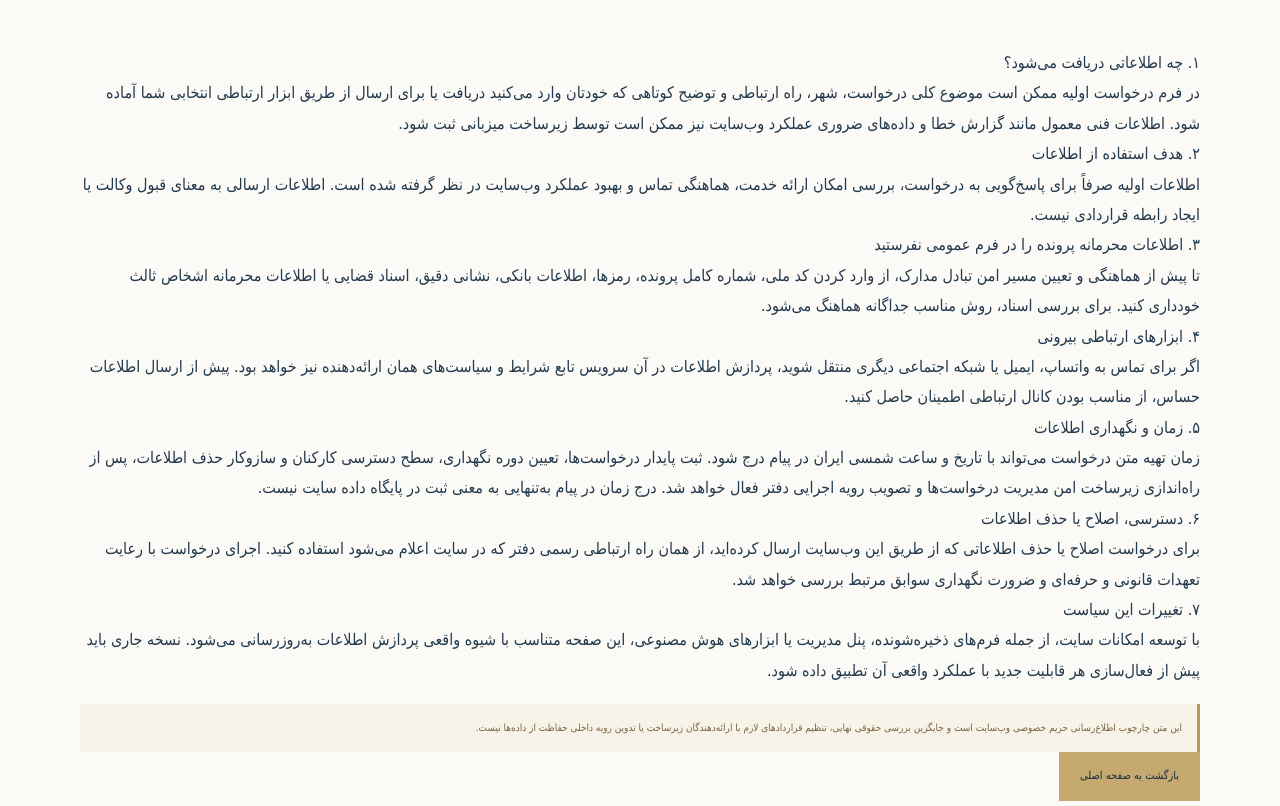
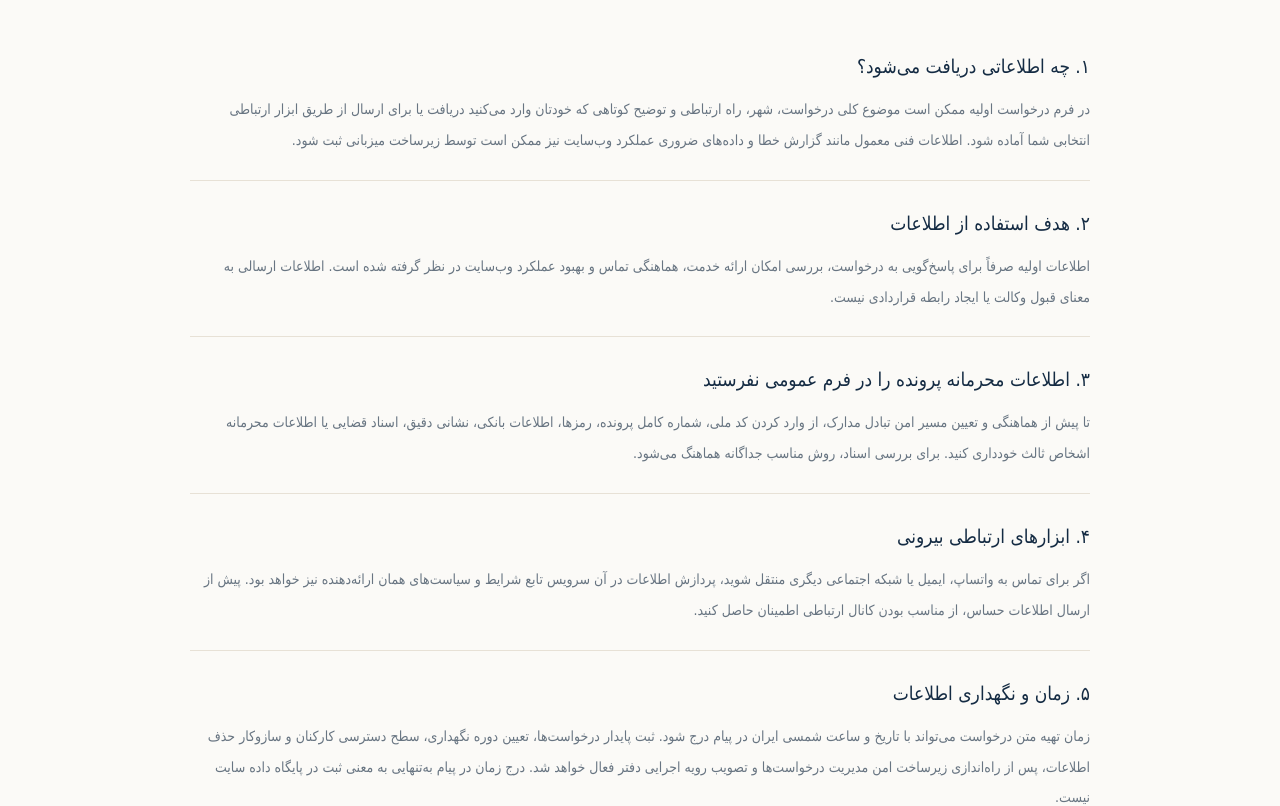
Before and after one commit to ahmadmousavi5908-crypto/vakilsite, a Next.js app: page /privacy in a window 1280 px wide. Shown: the part 580-1386 px from the top of the page. Built offline with nearby package versions, Linux system fonts and the light colour scheme; no server answers.

Commit message:
Style the privacy policy page

```diff
--- a/src/app/globals.css
+++ b/src/app/globals.css
@@ -364,3 +364,12 @@ button,input,select,textarea{font:inherit}
 .lawyer-entry{background:linear-gradient(140deg,#fffefa,#f0f4f5)}
 @media(max-width:800px){.feature-tool-grid{grid-template-columns:1fr 1fr}.ai-request-layout{grid-template-columns:1fr;gap:25px}.feature-hero{padding:65px 0}.feature-hero h1{font-size:34px}.feature-entry-section{padding:60px 0}}
 @media(max-width:560px){.feature-container{width:min(100% - 32px,560px)}.feature-nav{height:60px;padding:0 16px;font-size:9px}.feature-hero{padding:55px 0}.feature-hero h1{font-size:29px}.feature-hero p{font-size:12px}.feature-tool-grid,.ai-steps,.feature-entry-grid,.feature-form-grid{grid-template-columns:1fr}.feature-section{padding-top:55px;padding-bottom:55px}.feature-heading h2,.ai-request-layout h2{font-size:24px}.feature-tool-card{min-height:0}.feature-form{padding:20px 16px}.feature-footer{flex-direction:column;padding:20px 16px}.feature-entry-card{min-height:0;padding:23px 20px}}
+
+
+/* Privacy policy page */
+.privacy-content{max-width:900px;padding-top:54px;padding-bottom:76px}
+.privacy-content article{padding:24px 0;border-bottom:1px solid var(--line)}
+.privacy-content h2{font-size:19px;color:var(--navy);margin:0 0 10px}
+.privacy-content p{color:var(--muted);font-size:14px;line-height:2.2;margin:0}
+.privacy-content .feature-warning{margin:30px 0}
+.privacy-content .feature-primary{display:inline-flex;margin-top:12px}
```
